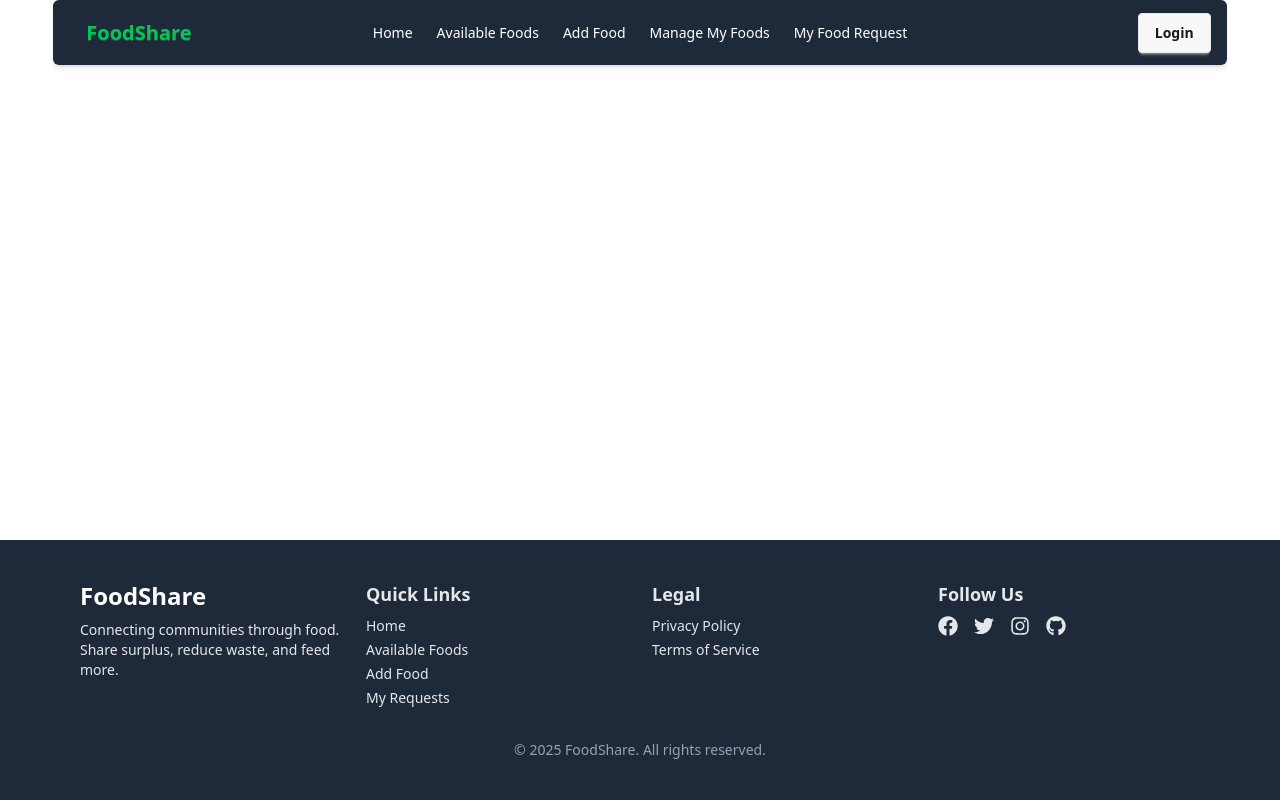
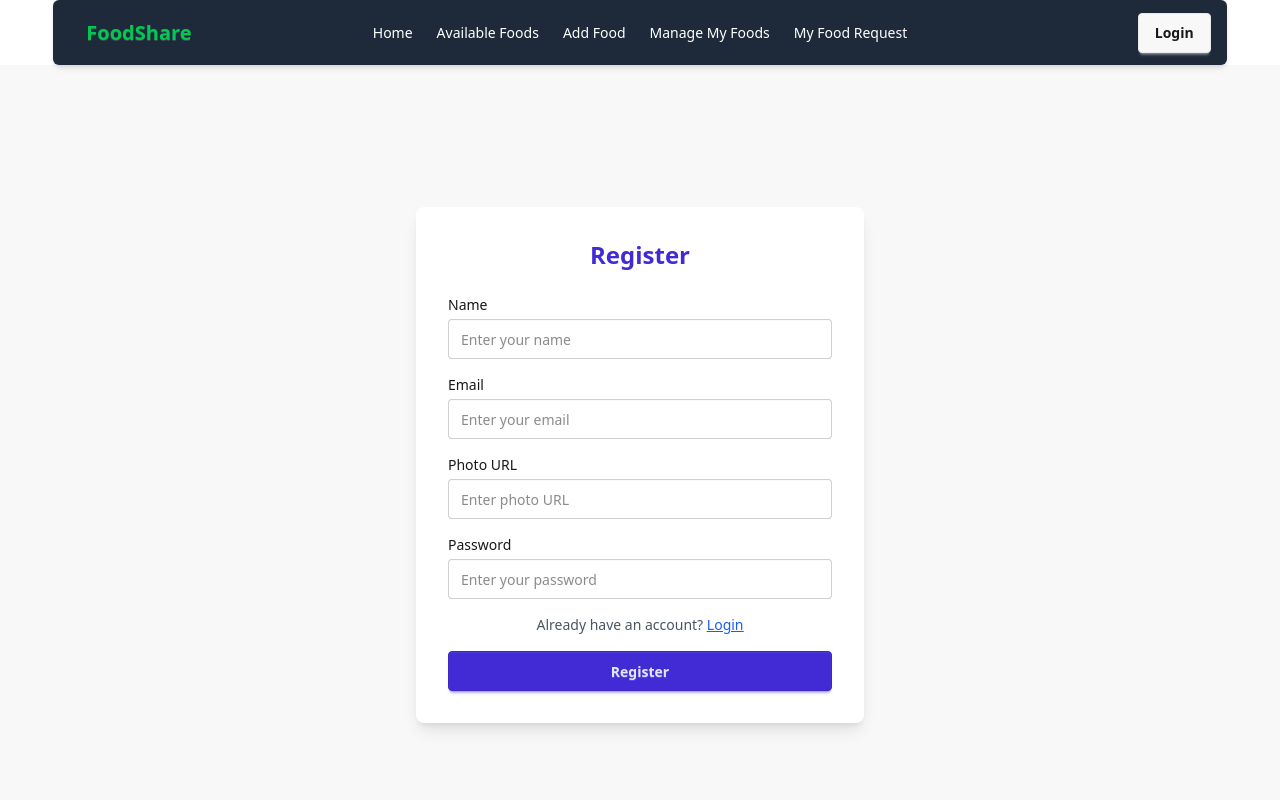
Before and after one commit to RAKIB2699/food, a React (Vite) app: page /signin in a window 1280 px wide. Shown: the top 800 px of the page. Built offline with nearby package versions, Linux system fonts and the light colour scheme.

Commit message:
register page added

```diff
--- a/src/Register/Register.jsx
+++ b/src/Register/Register.jsx
@@ -1,10 +1,69 @@
 import React from 'react';
+import { Link } from 'react-router';
 
 const Register = () => {
     return (
-        <div>
+        <div className="min-h-screen flex items-center justify-center bg-base-200 px-4">
+      <div className="w-full max-w-md bg-white rounded-lg shadow-lg p-8 space-y-6">
+        <h2 className="text-2xl font-semibold text-center text-primary">Register</h2>
 
-        </div>
+        <form className="space-y-4">
+          {/* Name */}
+          <div>
+            <label className="block text-sm font-medium mb-1">Name</label>
+            <input
+              type="text"
+              name="name"
+              placeholder="Enter your name"
+              className="input input-bordered w-full"
+            />
+          </div>
+
+          {/* Email */}
+          <div>
+            <label className="block text-sm font-medium mb-1">Email</label>
+            <input
+              type="email"
+              name="email"
+              placeholder="Enter your email"
+              className="input input-bordered w-full"
+            />
+          </div>
+
+          {/* Photo URL */}
+          <div>
+            <label className="block text-sm font-medium mb-1">Photo URL</label>
+            <input
+              type="text"
+              name="photoURL"
+              placeholder="Enter photo URL"
+              className="input input-bordered w-full"
+            />
+          </div>
+
+          {/* Password */}
+          <div>
+            <label className="block text-sm font-medium mb-1">Password</label>
+            <input
+              type="password"
+              name="password"
+              placeholder="Enter your password"
+              className="input input-bordered w-full"
+            />
+          </div>
+
+          {/* Redirect to login */}
+          <p className="text-sm text-gray-600 text-center">
+            Already have an account? <span className="text-blue-600 underline cursor-pointer"><Link to='/login'>Login</Link></span>
+          </p>
+
+          {/* Register Button */}
+          <button type="submit" className="btn btn-primary w-full">
+            Register
+          </button>
+        </form>
+      </div>
+    </div>
     );
 };
 
--- a/src/shared/Footer.jsx
+++ b/src/shared/Footer.jsx
@@ -3,7 +3,7 @@ import { FaFacebook, FaTwitter, FaInstagram, FaGithub } from 'react-icons/fa';
 
 const Footer = () => {
     return (
-        <footer className="bg-gray-800 text-gray-200 py-10 mt-16">
+        <footer className="bg-gray-800 text-gray-200 py-10">
             <div className="max-w-6xl mx-auto px-4 grid grid-cols-1 md:grid-cols-4 gap-6">
                 {/* Brand */}
                 <div>
```
